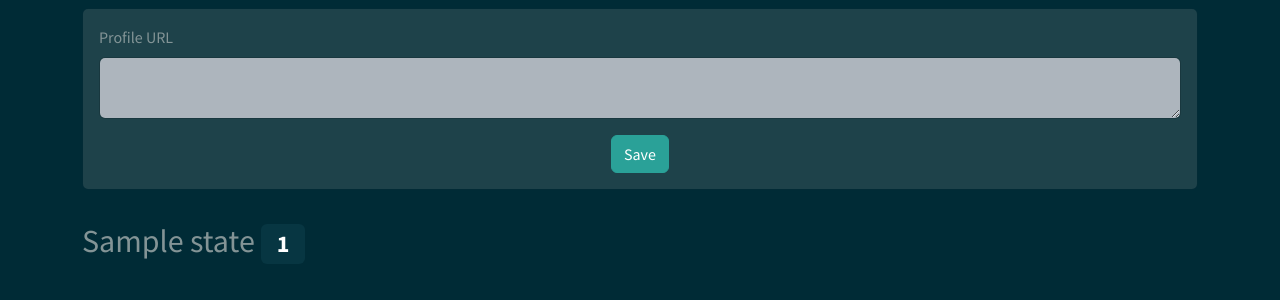
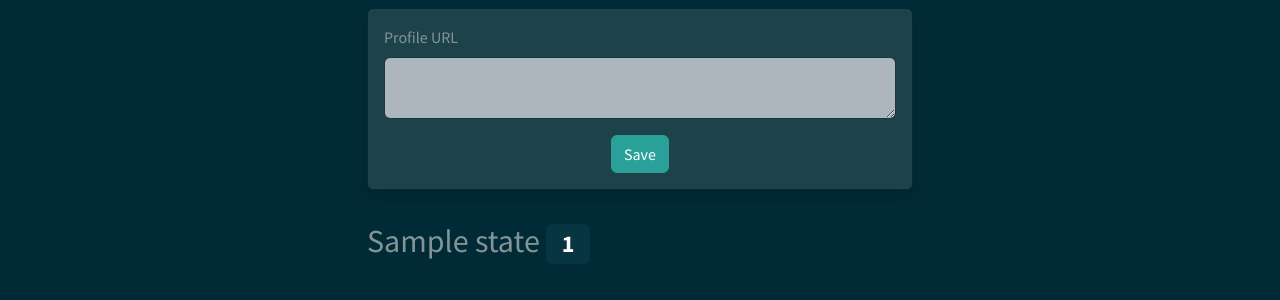
Before and after one commit to samir04m/IGManager, a Django app: template templates/main/home.html in a window 1280 px wide. Shown: the top 300 px of the page. Run offline with Django 3.2, Linux system fonts and the light colour scheme; the template is opened without the code that fills it: values that come from a table or form of the project are taken from there, others are empty; tables that the repository leaves empty hold one stand-in row (values such as "Sample post"); parts of the project's set-up code (start-up, migrations or seed data) failed here and were passed over; some libraries are stand-ins or nearby versions.

Commit message:
Responsive para PC

```diff
--- a/templates/main/home.html
+++ b/templates/main/home.html
@@ -4,7 +4,9 @@
 
 {% block contenido %}
     <div class="container py-2">
-        <div class="card mb-3">
+        <div class="row">
+            <div class="col offset-md-3 col-md-6">
+                <div class="card mb-3 shadow">
                     <div class="card-body">
                         <form action="{% url 'main:create_username' %}" method="POST">
                             {% csrf_token %}
@@ -44,9 +46,9 @@
                                 </ul>
                             </div>
                         </div>
-
                     </div>
                 {% endfor %}
-
+            </div>
+        </div>
     </div>
 {% endblock %}
--- a/templates/main/view_username.html
+++ b/templates/main/view_username.html
@@ -4,6 +4,8 @@
 
 {% block contenido %}
     <div class="container py-2">
+        <div class="row">
+            <div class="col offset-md-3 col-md-6">
                 <nav aria-label="breadcrumb">
                     <ol class="breadcrumb">
                         <li class="breadcrumb-item"><a href="{% url 'main:home' %}">Home</a></li>
@@ -38,4 +40,6 @@
                     </div>
                 </form>
             </div>
+        </div>
+    </div>
 {% endblock %}
```
Lines whose indentation alone changed are shown as unchanged.
